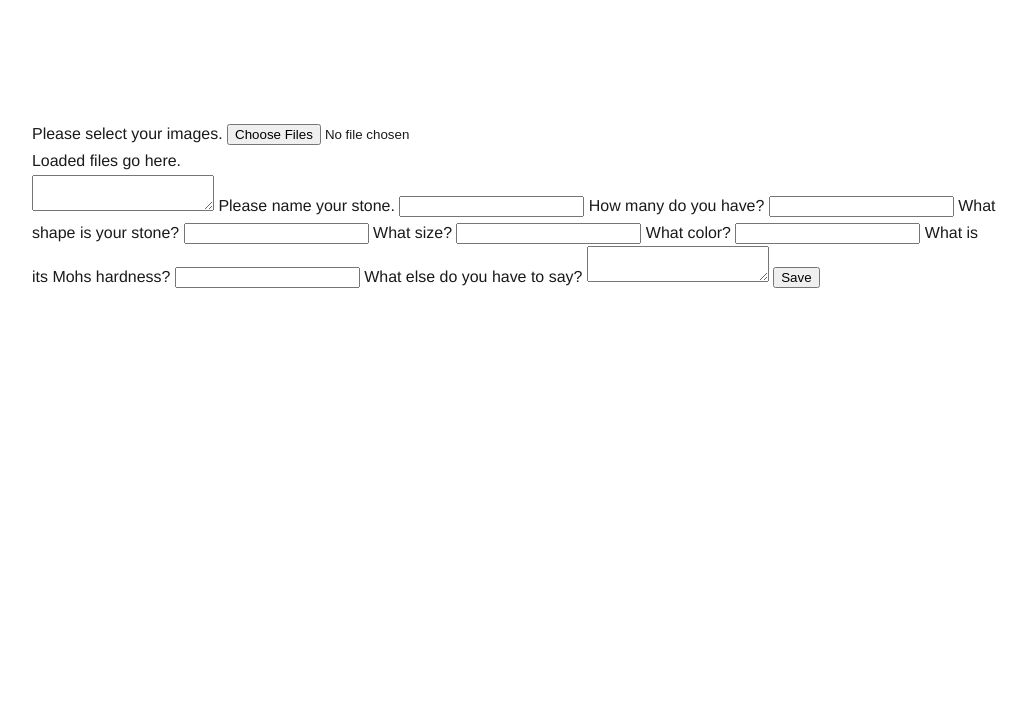
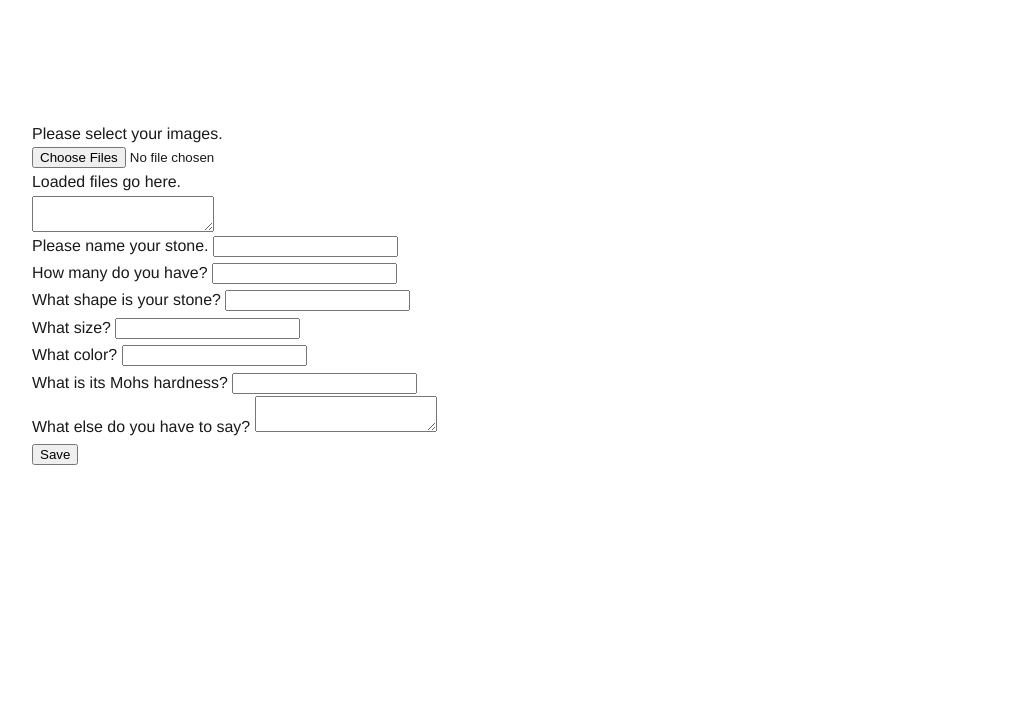
Before and after one commit to phiden/stone-inventory, a PHP site: page /upload-stone.php in a window 1280 px wide. Shown: the top 708 px of the page, without its empty margins (126-1153 px from the left). Run offline with PHP 8.4, Linux system fonts and the light colour scheme; some libraries are stand-ins or nearby versions.

Commit message:
initial upload stone form styling. changed size data type to 'text'

```diff
--- a/css/screen.css
+++ b/css/screen.css
@@ -234,4 +234,8 @@ footer {
   bottom:0;*/
   font-size: 0.75em; }
 
+/* line 258, ../../../Sites/sass/stones/sass/screen.scss */
+#upload-stone-form li {
+  list-style: none; }
+
 /* --------------------------------------- RESPONSIVE ------------------------------------------- */
--- a/upload-stone.php
+++ b/upload-stone.php
@@ -1,9 +1,9 @@
 <? include ("header.php") ?>
 <? include("manage_db.php") ?>
 
-	<form method="post" enctype="multipart/form-data">
+	<form method="post" id="upload-stone-form" enctype="multipart/form-data">
 
-		Please select your images.
+		<li>Please select your images.<br>
 		<input id="fileupload" type="file" name="files[]" accept="image/*" capture="camera" data-url="server/php/" multiple>
 
 		<div id="files-loaded">
@@ -11,34 +11,48 @@
 		</div>
 
 		<textarea name="files-uploaded" id="files-uploaded"></textarea>
+		</li>
 
+		<li>
 			Please name your stone.
 			<input type="text" name="name" id="name">
+		</li>
 
+		<li>
 			How many do you have?
 			<input type="number" name="quantity" id="quantity">
+		</li>
 
+		<li>
 			What shape is your stone?
 			<input type="text" name="shape" id="shape">
+		</li>
 
+		<li>
 			What size?
-		<input type="number" name="size" id="size">
+			<input type="text" name="size" id="size">
+		</li>
+
+		<li>
 
 			What color?
 			<input type="text" name="color" id="color">
+		</li>
 
+		<li>
 			What is its Mohs hardness?
 			<input type="number" name="mohs" id="mohs">
+		</li>
 
+		<li>
 			What else do you have to say?
 			<textarea name="notes" id="notes"></textarea>
+		</li>
 
+		<li>
 			<input type="submit" value="Save">
-
+		</li>
 	</form>
 
 
-
-</body>
-
-</html>
+<? include ("footer.php"); ?>
```
Lines whose indentation alone changed are shown as unchanged.
